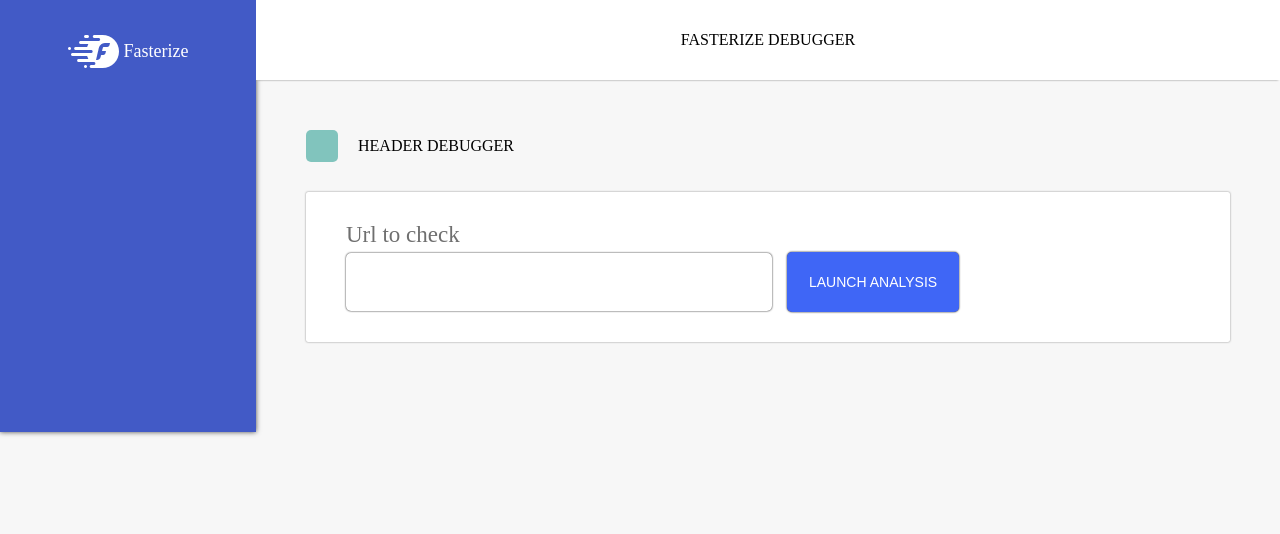
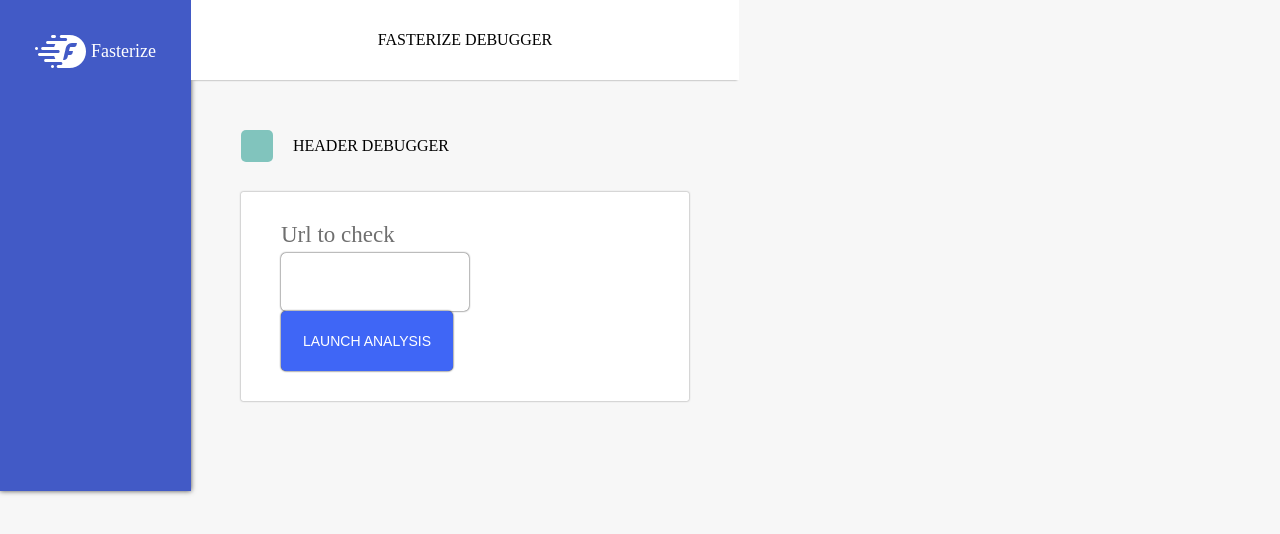
Before and after one commit to hamza-eljaouhari/fstrz-http-headers-reader, a React (Create React App) app: page / in a window 1280 px wide. Shown: the top 534 px of the page. Built offline with nearby package versions, Linux system fonts and the light colour scheme.

Commit message:
Fix CSS and stretching the sidebar

```diff
--- a/src/App.css
+++ b/src/App.css
@@ -1,5 +1,4 @@
 /* RESET CSS */
-
 html, body, div, span, applet, object, iframe,
 h1, h2, h3, h4, h5, h6, p, blockquote, pre,
 a, abbr, acronym, address, big, cite, code,
@@ -26,14 +25,11 @@ body {
 }
 
 .App {
-  display: grid;
-  grid-template-columns: 20% 1fr;
+  display: flex;
 }
 
-.First-Column {
-  height: 100%;
-  background-color: #425ac6;
-  box-shadow: 0px 0px 5px rgba(0, 0, 0, 0.7);
+.App-Sidebar {
+
 }
 
 .Square-Border-Radius {
--- a/src/App.js
+++ b/src/App.js
@@ -84,10 +84,8 @@ function App() {
 
   return (
     <div className="App">
-      <section className="First-Column">
-        <Sidebar className="App-Sidebar"></Sidebar>
-      </section>
-      <section className="Second-Column">
+      <Sidebar className="App-Sidebar"></Sidebar>
+      <section className="Second">
         <Header className="App-Header"></Header>
         {
           errors.length > 0 &&
--- a/src/Search.css
+++ b/src/Search.css
@@ -12,3 +12,30 @@
 #Query {
     height: 56px;
 }
+
+
+label {
+    display: block;
+    font-size: 23px;
+    color: #6F6F6F;
+}
+
+input {
+    height: 48px;
+    width: 50%;
+    margin-top: 5px;
+    margin-right: 15px;
+    border-radius: 5px;
+    border: none;
+    box-shadow: 0px 0px 2px;
+}
+
+button {
+    padding: 22px;
+    background-color: #3F66F6;
+    color: white;
+    font-size: 14px;
+    border: none;
+    border-radius: 5px;
+    box-shadow: 0px 0px 2px black;
+}
--- a/src/Search.functions.js
+++ b/src/Search.functions.js
@@ -66,7 +66,7 @@ async function onSubmit(url, index, mappedUrls){
                 if(error.response.status === 404){
                     this.props.onError({
                         id: mappedUrls[index].id,
-                        data: errors['not-found']
+                        data: errors['not-found'].message
                     })
                 }
             }
--- a/src/Sidebar.css
+++ b/src/Sidebar.css
@@ -19,28 +19,8 @@
     padding: 20px 0;
 }
 
-label {
-    display: block;
-    font-size: 23px;
-    color: #6F6F6F;
+.Sidebar {
+    background-color: #425ac6;
+    padding: 0 35px;
+    box-shadow: 0px 0px 5px rgba(0, 0, 0, 0.7);
 }
-
-input {
-    height: 48px;
-    width: 50%;
-    margin-top: 5px;
-    margin-right: 15px;
-    border-radius: 5px;
-    border: none;
-    box-shadow: 0px 0px 2px;
-}
-
-button {
-    padding: 22px;
-    background-color: #3F66F6;
-    color: white;
-    font-size: 14px;
-    border: none;
-    border-radius: 5px;
-    box-shadow: 0px 0px 2px black;
-}
```
Also changed, not shown: src/Sidebar.js (indentation only), 2 other files (tests, documents, lock files or other folders).
